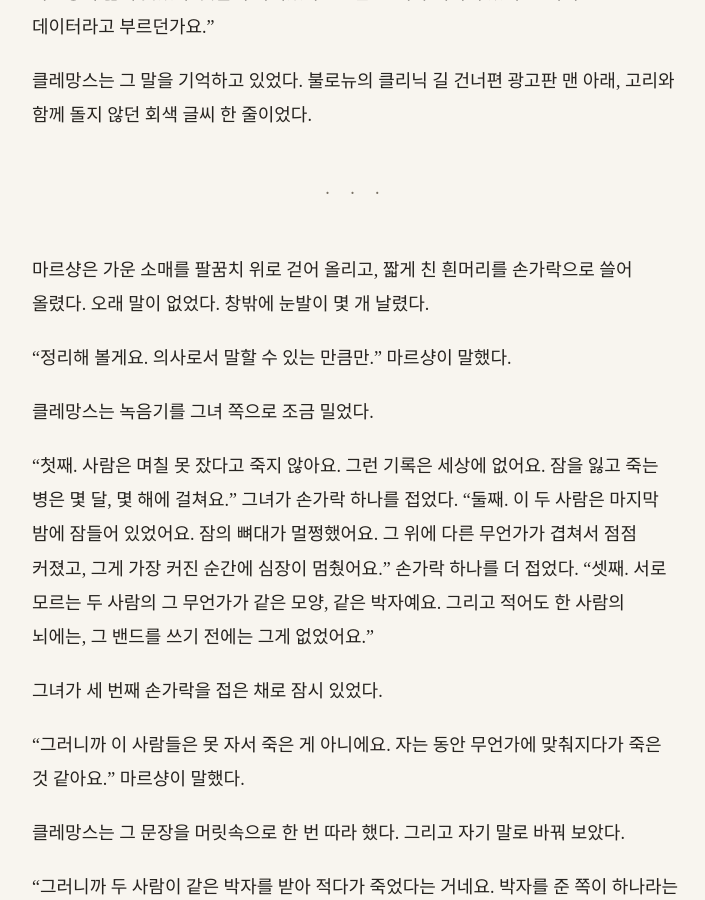
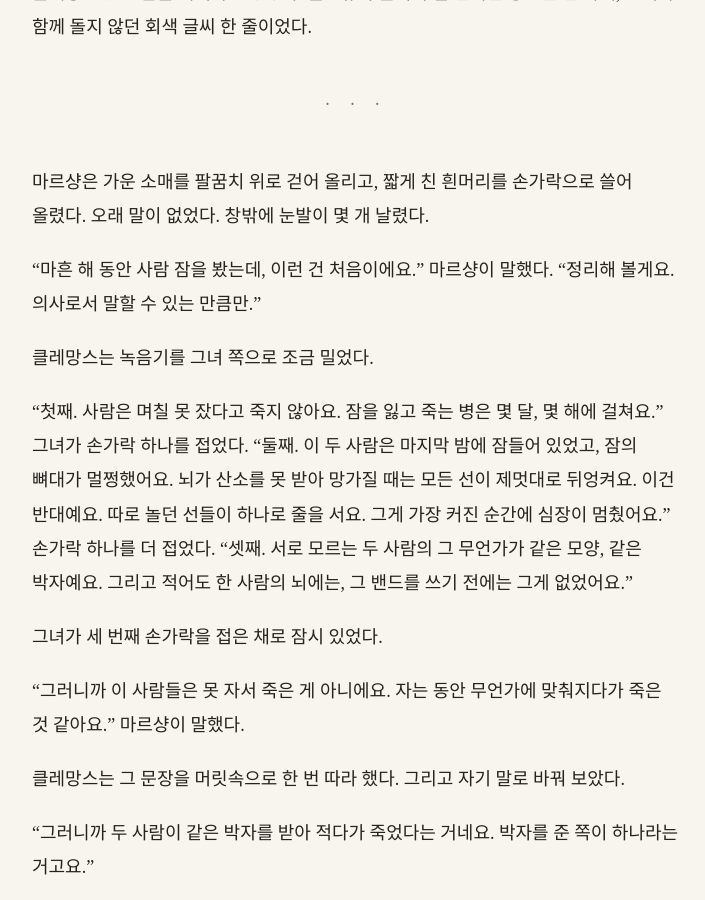
Before and after one commit to kangkkang/writer_s1_public, a Jekyll site: the page built from vol1/009.md, in a window 1280 px wide and 900 px high, scrolled down 13455 px. Shown: the whole window, without its empty margins (284-989 px from the left). Built offline with Jekyll 4.4.1, drawn with Linux system fonts in a browser that asks for light colours; our own code applies the rules of GitHub Pages for plain Markdown files; some of the changed text lies outside the part shown.

Commit message:
Update from https://github.com/kangkkang/writer_s1/commit/705ceb71ef8e8af1d5374fda5c8ba8f3685a0a6c

```diff
--- a/vol1/009.md
+++ b/vol1/009.md
@@ -112,7 +112,7 @@
 
 전화가 끊겼다.
 
-클레망스는 표를 꺼냈다. 로테르담의 줄에서 이름을 지우려 했다. 연필이 아니라 볼펜으로 쓴 것이라 지워지지 않았다. 그녀는 글자가 보이지 않을 때까지 이름 위에 검은 선을 두 번, 세 번 그었다. 나이와 도시도 그렇게 했다. 시각 칸은 남겼다. *새벽 3시 20분.*
+클레망스는 표를 꺼냈다. 로테르담의 줄에서 이름을 지우려 했다. 연필이 아니라 볼펜으로 쓴 것이라 지워지지 않았다. 그녀는 글자가 보이지 않을 때까지 이름 위에 검은 선을 두 번, 세 번 짓이기듯 그었다. 볼펜 끝에 종이의 결이 일어났다. 나이와 도시도 그렇게 했다. 시각 칸은 남겼다. *새벽 3시 20분.*
 
 검은 줄 하나가 생긴 표 앞에서 그녀는 볼펜 뚜껑을 닫았다 열었다 했다.
 
@@ -154,9 +154,7 @@
 
 "기록이 오면 보내 드릴게요. 엄마 이름은 써도 돼요. 엄마는 자기 이름이 어딘가에 나오는 걸 좋아했을 거예요."
 
-화면이 꺼졌다. 클레망스는 어두워진 화면 앞에 한동안 앉아 있었다. 로테르담의 아들은 이름을 지워 달라고 했다. 서울의 딸은 이름을 써도 된다고 했다. 같은 일이었다. 둘 다 엄마를 지키고 있었다.
-
-*지우는 것도, 남기는 것도, 내가 정하는 게 아니야.*
+화면이 꺼졌다. 클레망스는 어두워진 화면 앞에 한동안 앉아 있었다.
 
 그녀는 표의 서울 줄 옆에 작게 적었다. *이름 — 써도 됨(딸).* 로테르담 줄의 검은 선 옆에도 적었다. *이름 — 안 됨(아들).* 두 줄이 나란히 있었다.
 
@@ -310,11 +308,11 @@
 
 마르샹은 가운 소매를 팔꿈치 위로 걷어 올리고, 짧게 친 흰머리를 손가락으로 쓸어 올렸다. 오래 말이 없었다. 창밖에 눈발이 몇 개 날렸다.
 
-"정리해 볼게요. 의사로서 말할 수 있는 만큼만." 마르샹이 말했다.
+"마흔 해 동안 사람 잠을 봤는데, 이런 건 처음이에요." 마르샹이 말했다. "정리해 볼게요. 의사로서 말할 수 있는 만큼만."
 
 클레망스는 녹음기를 그녀 쪽으로 조금 밀었다.
 
-"첫째. 사람은 며칠 못 잤다고 죽지 않아요. 그런 기록은 세상에 없어요. 잠을 잃고 죽는 병은 몇 달, 몇 해에 걸쳐요." 그녀가 손가락 하나를 접었다. "둘째. 이 두 사람은 마지막 밤에 잠들어 있었어요. 잠의 뼈대가 멀쩡했어요. 그 위에 다른 무언가가 겹쳐서 점점 커졌고, 그게 가장 커진 순간에 심장이 멈췄어요." 손가락 하나를 더 접었다. "셋째. 서로 모르는 두 사람의 그 무언가가 같은 모양, 같은 박자예요. 그리고 적어도 한 사람의 뇌에는, 그 밴드를 쓰기 전에는 그게 없었어요."
+"첫째. 사람은 며칠 못 잤다고 죽지 않아요. 잠을 잃고 죽는 병은 몇 달, 몇 해에 걸쳐요." 그녀가 손가락 하나를 접었다. "둘째. 이 두 사람은 마지막 밤에 잠들어 있었고, 잠의 뼈대가 멀쩡했어요. 뇌가 산소를 못 받아 망가질 때는 모든 선이 제멋대로 뒤엉켜요. 이건 반대예요. 따로 놀던 선들이 하나로 줄을 서요. 그게 가장 커진 순간에 심장이 멈췄어요." 손가락 하나를 더 접었다. "셋째. 서로 모르는 두 사람의 그 무언가가 같은 모양, 같은 박자예요. 그리고 적어도 한 사람의 뇌에는, 그 밴드를 쓰기 전에는 그게 없었어요."
 
 그녀가 세 번째 손가락을 접은 채로 잠시 있었다.
 
@@ -356,11 +354,11 @@
 
 같았다. 그녀는 그것을 이미 알았지만, 보고 나서야 알았다.
 
-한 가지가 더 눈에 걸렸다. 모양이 처음 얹힌 시각부터 심장이 멈춘 시각까지. 그녀는 손가락으로 세었다. 14분 남짓. 그녀는 실비 모로의 기록을 다시 불렀다. 3시 27분에서 3시 41분. 14분. 에티엔 르클레르. 2시 36분에서 2시 50분. 14분.
+한 가지가 더 눈에 걸렸다. 모양이 처음 얹힌 시각부터 심장이 멈춘 시각까지. 그녀는 책상 귀퉁이의 갈레트를 집어 한 입 베어 문 채, 화면을 1초씩 되감아 처음 얹힌 자리를 찾았다. 3시 48분 35초. 심장은 4시 2분 39초에 멈췄다. 14분 4초. 그녀는 실비 모로의 기록을 다시 불렀다. 14분 17초. 에티엔 르클레르. 14분 44초.
 
-*셋 다 14분.*
+같았다. 그러나 똑같지는 않았다. 몇십 초씩 어긋났다. 사람의 몸이 내는 오차였다. 그 오차 안에서, 셋 다 14분이었다.
 
-목 뒤의 잔털이 하나씩 일어서는 것 같았다.
+씹다 만 잿빛 반죽이 목에 걸렸다. 그녀는 그것을 삼키지 못하고 한참 입에 물고 있었다.
 
 그녀는 그것이 무엇을 뜻하는지 몰랐다. 마르샹이라면 알지도 몰랐다. 아니면 마르샹도 모를 것이었다. 그녀는 수첩에 적어 둔 마티외의 물음 아래에 그 숫자를 적었다. 모르는 것들이 한 쪽에 모여 갔다.
 
```
